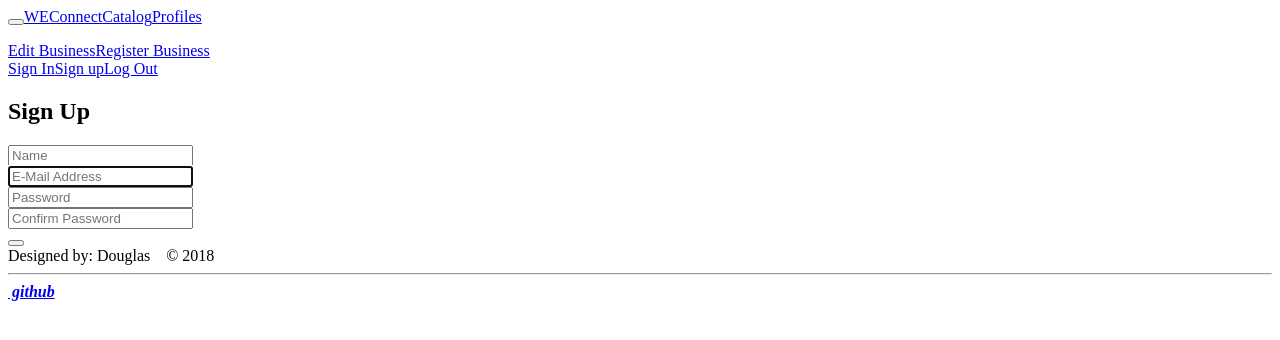
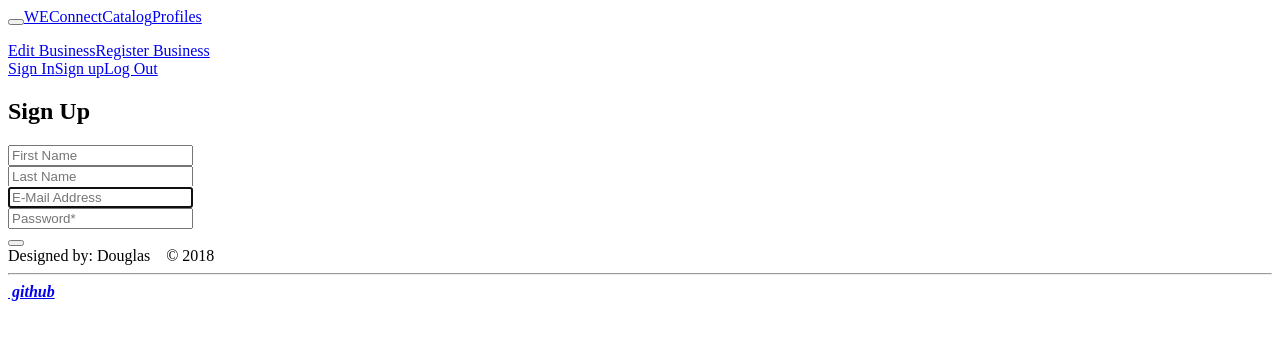
Before and after one commit to ddouglasz/We-connect, a React app: page /Signup in a window 1280 px wide. Shown: the top 340 px of the page. Built offline with nearby package versions, Linux system fonts and the light colour scheme; the HTML template or start-up script is replaced by a standard one.

Commit message:
feature: modify css to make signup page uniform with login page

```diff
--- a/client/src/components/account/SIgnUp.jsx
+++ b/client/src/components/account/SIgnUp.jsx
@@ -7,64 +7,66 @@ const SignUp = () => {
     <div className="signup-page-background">
       <form className="form-signup form-spacing">
         <div className="row">
-          <div className="col-sm-12 ">
+          <div className="col-sm-12">
             <div className="form-actions">
               <h2 className="form-signup-heading text-white">Sign Up</h2>
             </div>
           </div>
         </div>
+<div class="signup-input-style">
         <div className="row">
           <div className="col-md-12">
             <div className="form-group form-spacing">
               <div className="input-group mb-2 mr-sm-2 mb-sm-0">
                 <div className="input-group-addon" style={{width: 2.6 + 'rem'}} >
-                  <i className="fa fa-user" />
+                  <i className="fa font-a fa-user" />
                 </div>
                 <input
                   type="text"
                   name="name"
-                  className="form-control text-whit"
-                  id="name1"
-                  placeholder="Name"
+                  className="form-control text-white"
+                  id="signup-firstName"
+                  placeholder="First Name"
                   required
                   autoFocus
                 />
               </div>
             </div>
           </div>
-          <div className="col-md-12">
-            <div className="form-group  form-spacing">
+
+<div className="col-md-12">
+            <div className="form-group form-spacing">
               <div className="input-group mb-2 mr-sm-2 mb-sm-0">
-                <div className="input-group-addon" style={{width: 2.6 + 'rem'}}>
-                  <i className="fa fa-at" />
+                <div className="input-group-addon" style={{width: 2.6 + 'rem'}} >
+                  <i className="fa font-a fa-user" />
                 </div>
                 <input
                   type="text"
-                  name="email"
-                  className="form-control text-whit"
-                  id="name2"
-                  placeholder="E-Mail Address"
+                  name="name"
+                  className="form-control text-white"
+                  id="signup-lastName"
+                  placeholder="Last Name"
                   required
                   autoFocus
                 />
               </div>
             </div>
           </div>
-        </div>
-        <div className="row">
+
           <div className="col-md-12">
             <div className="form-group  form-spacing">
               <div className="input-group mb-2 mr-sm-2 mb-sm-0">
                 <div className="input-group-addon" style={{width: 2.6 + 'rem'}}>
-                  <i className="fa fa-key" />
+                  <i className="fa font-a fa-at" />
                 </div>
                 <input
-                  type="password"
-                  name="password"
-                  className="form-control"
-                  id="name3"
-                  placeholder="Password"
+                  type="text"
+                  name="signup-email"
+                  className="form-control text-white"
+                  id="signup-email"
+                  placeholder="E-Mail Address"
                   required
+                  autoFocus
                 />
               </div>
             </div>
@@ -76,26 +78,29 @@ const SignUp = () => {
             <div className="form-group  form-spacing">
               <div className="input-group mb-2 mr-sm-2 mb-sm-0">
                 <div className="input-group-addon" style={{width: 2.6 + 'rem'}}>
-                  <i className="fa fa-repeat" />
+                  <i className="fa font-a fa-key" />
                 </div>
                 <input
+                  text-white
                   type="password"
-                  name="password"
-                  className="form-control"
-                  id="name4"
-                  placeholder="Confirm Password"
+                  name="signup-password"
+                  className="form-control text-white"
+                  id="signup-password"
+                  placeholder="Password*"
                   required
                 />
               </div>
             </div>
           </div>
         </div>
+        </div>
         <button type="submit" className="btn  btn-decor btn-success btn-block">
           <i className="fa font-a fa-user-plus" />
         </button>
       </form>
     </div>
-  </div>
+   </div>
+
 );
 }
 
```
